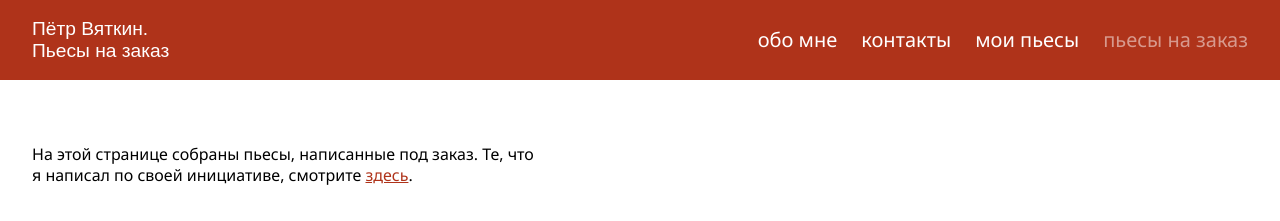
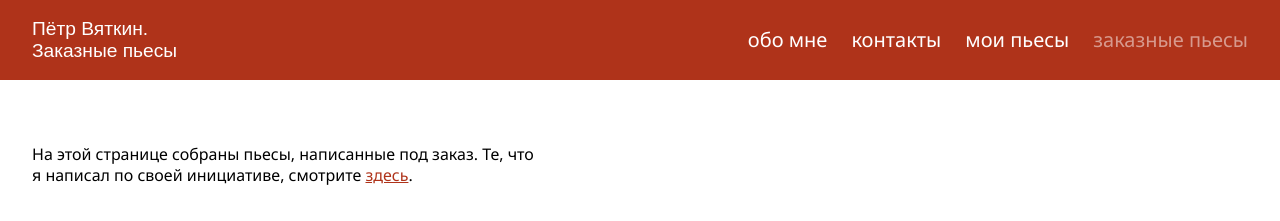
Before and after one commit to 1640max/vyatkin, a Jekyll site: the page built from contracted.html, in a window 1280 px wide. Shown: the top 221 px of the page. Built offline with Jekyll 4.4.1, drawn with Linux system fonts in a browser that asks for light colours; some web fonts are replaced.

Commit message:
Мелочи

```diff
--- a/_data/menu.yml
+++ b/_data/menu.yml
@@ -10,4 +10,4 @@
   name: Мои пьесы
 -
   path: /contracted.html
-  name: Пьесы на заказ
+  name: Заказные пьесы
--- a/contracted.html
+++ b/contracted.html
@@ -1,6 +1,6 @@
 ---
 layout: page
-title: Пьесы на заказ
+title: Заказные пьесы
 ---
 
 <main class="text text__mt body__margin">
```
Also changed, not shown: _data/pieces.yml (+7 -7 lines).
